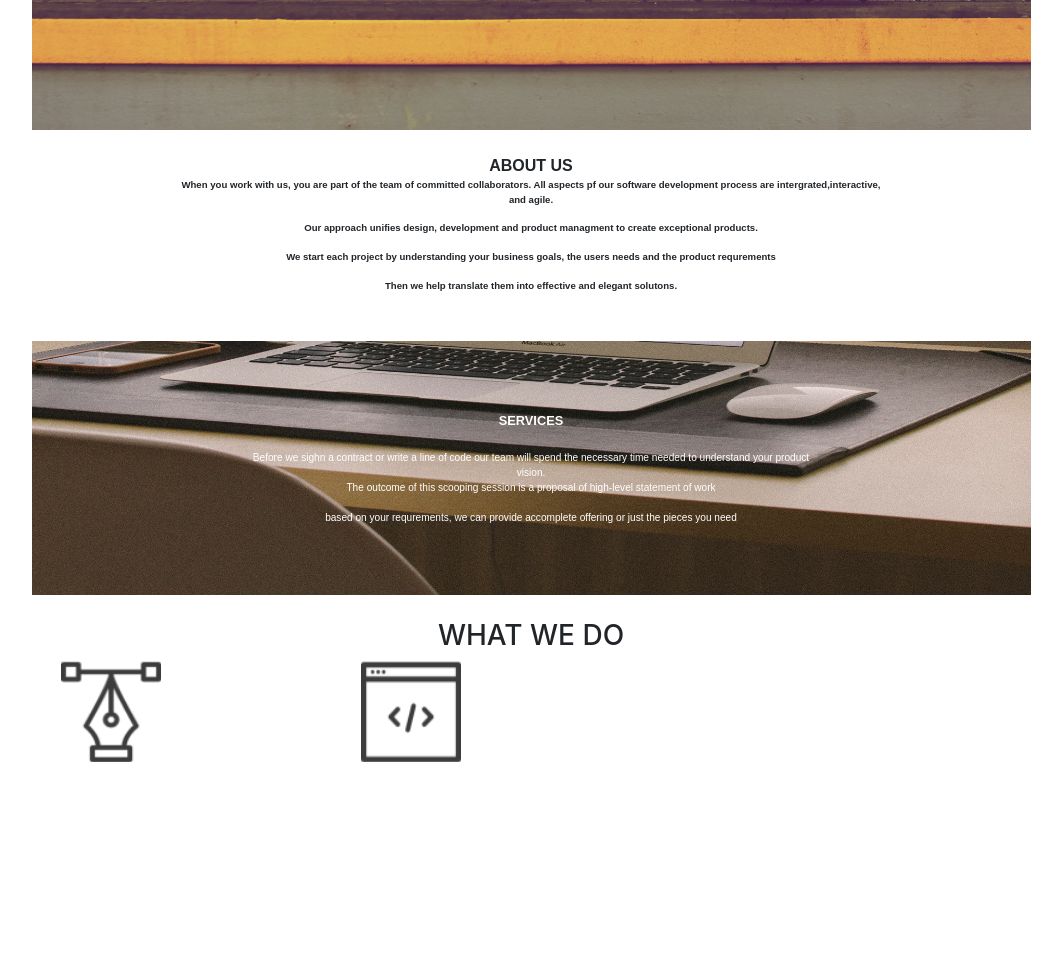
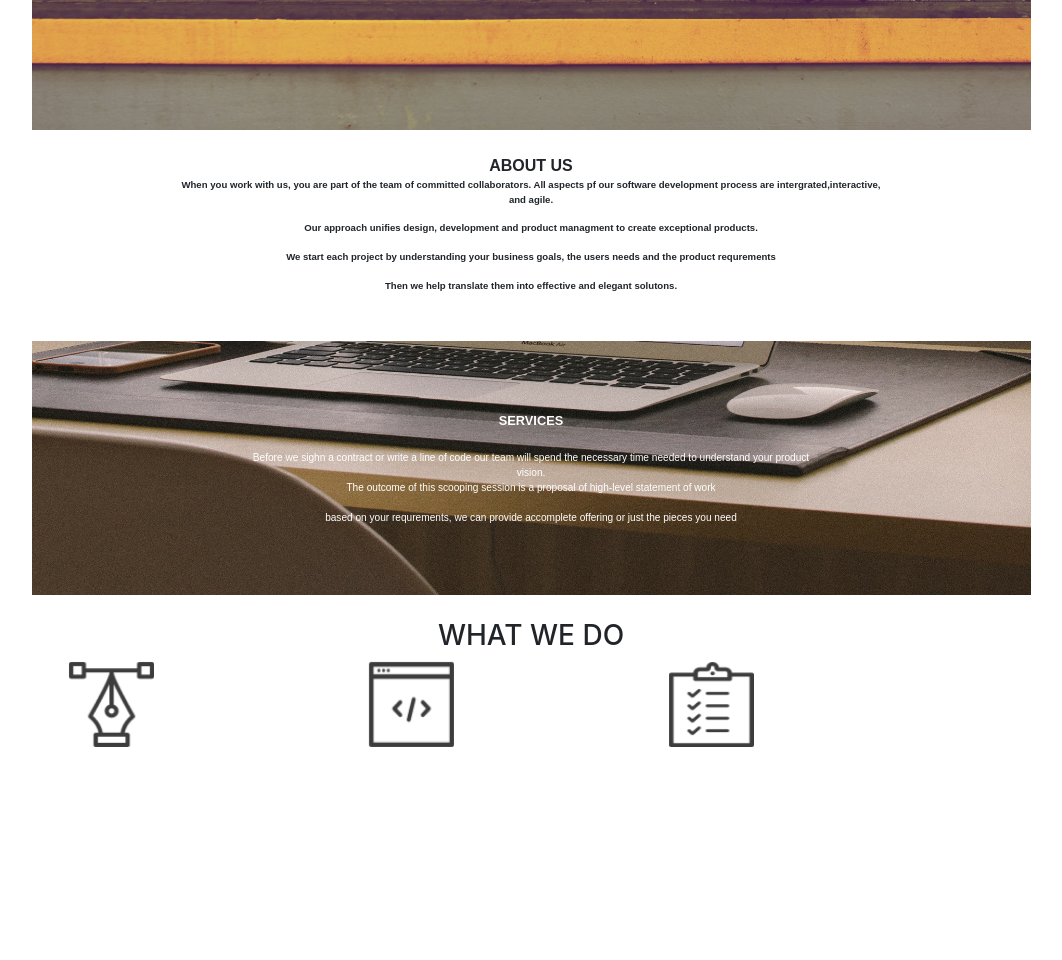
Before and after one commit to Evan-cell/Delani-studios-1, a plain HTML site: page index.html in a window 1280 px wide. Shown: the part 427-1387 px from the top of the page, without its empty margins (109-1171 px from the left). Drawn offline with nearby package versions, Linux system fonts and the light colour scheme; a script that the page names is missing.

Commit message:
Addd another column inside the new created row, add another flip box with an image at the outer, add another p12 inside the flip box, style the p12 content using styles.css to make it slow

```diff
--- a/css/styles.css
+++ b/css/styles.css
@@ -88,3 +88,15 @@ div .e {
   font-weight: bold;
   font-size: 35%;
 }
+
+div .f {
+  font-family: 'Livvic', sans-serif;
+  font-weight: bold;
+  font-size: 40%;
+}
+
+div .g {
+  font-family: 'Livvic', sans-serif;
+  font-weight: bold;
+  font-size: 40%;
+}
--- a/index.html
+++ b/index.html
@@ -51,7 +51,7 @@
       <div class="column-md-6">
         <div class="flip-box">
           <div class="flip-box-inner">
-            <img src="images/cript.png" alt="Paris" style="width:100px;height:100px">
+            <img src="images/cript.png" alt="Paris" style="width:85px;height:85px">
             <div class="flip-box-back">
               <h>DESIGN</h><br></br>
             <div class="e">
@@ -73,7 +73,7 @@
       <div class="column-md-4">
             <div class="flip-box">
               <div class="flip-box-inner">
-                <img src="images/dev.png" alt="Paris" style="width:100px;height:100px">
+                <img src="images/dev.png" alt="Paris" style="width:85px;height:85px">
                 <div class="flip-box-back">
                        <h>DEVELOPMENT</h><br>
                        <div class="f">
@@ -90,6 +90,27 @@
               </div>
             </div>
           </div>
+
+          <div class="column-md-4">
+                <div class="flip-box">
+                  <div class="flip-box-inner">
+                    <img src="images/prd.png" alt="Paris" style="width:85px;height:85px">
+                    <div class="flip-box-back">
+                           <h>PRODUCT MANAGEMENT</h><br>
+                           <div class="g">
+                    <p11>Planning and development is interactive bebecause we are <br>
+                    constantly coding and testing. the products we build are<br>
+                                     always ready to live.<br></br>
+
+                        This iterattive process allows for changes as business<br>
+                                requrements evolve<br
+                              </div>
+
+
+                    </div>
+                  </div>
+                </div>
+              </div>
 
 
 
```
